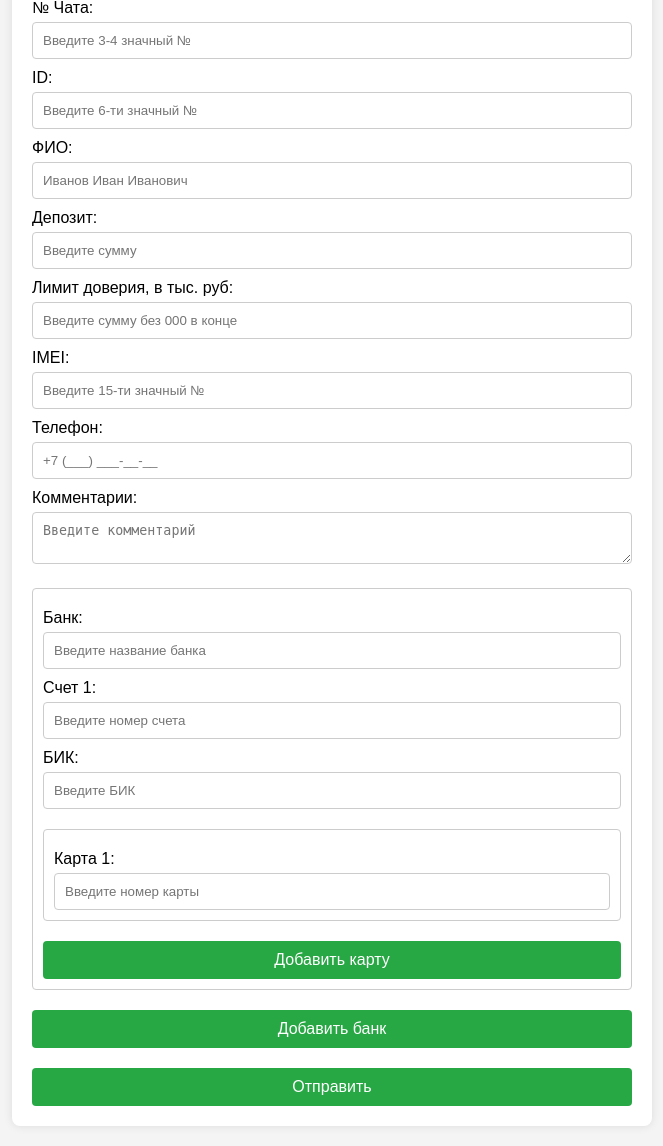
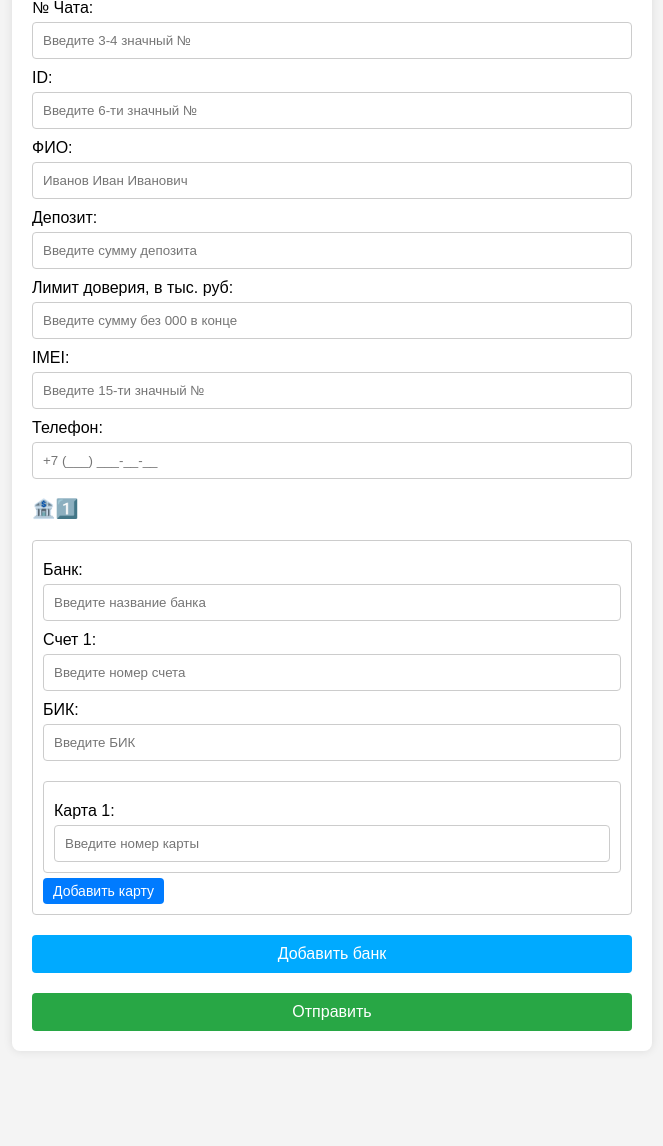
Before and after one commit to kakovi/ankettt.github.io, a Python web app: template templates/form_online.html in a window 1280 px wide. Shown: the part 109-1255 px from the top of the page, without its empty margins (308-971 px from the left). After the commit the page ends 1140 px from the top, so only its background shows below. Run offline with Jinja, Linux system fonts and the light colour scheme; the template is opened without the code that fills it, so the values that code supplies are empty; some libraries are stand-ins or nearby versions.

Commit message:
Update form_online.html

```diff
--- a/templates/form_online.html
+++ b/templates/form_online.html
@@ -39,6 +39,15 @@
     input.error, textarea.error {
       border-color: red;
     }
+    input[type="number"] {
+      -moz-appearance: textfield;
+      appearance: textfield;
+    }
+    input[type="number"]::-webkit-outer-spin-button,
+    input[type="number"]::-webkit-inner-spin-button {
+      -webkit-appearance: none;
+      margin: 0;
+    }
     button {
       width: 100%;
       padding: 10px;
@@ -58,18 +67,54 @@
     button:active {
       transform: scale(0.98);
     }
+    .remove-btn, .add-btn {
+      width: auto;
+      padding: 5px 10px;
+      font-size: 14px;
+      margin-top: 5px;
+      border-radius: 4px;
+    }
+    .remove-btn {
+      background: #dc3545;
+      color: #fff;
+      border: none;
+    }
+    .remove-btn:hover {
+      background: #c82333;
+    }
+    .add-btn {
+      background: #007bff;
+      color: #fff;
+      border: none;
+    }
+    .add-btn:hover {
+      background: #0056b3;
+    }
     .bank, .card {
       margin-top: 20px;
       border: 1px solid #ccc;
       border-radius: 4px;
       padding: 10px;
     }
+    .add-bank-btn {
+      background: #00aaff;
+      color: #fff;
+      border: none;
+      padding: 10px;
+      border-radius: 4px;
+      cursor: pointer;
+      margin-top: 20px;
+      font-size: 16px;
+    }
+    .add-bank-btn:hover {
+      background: #0099e6;
+    }
   </style>
 </head>
 <body>
   <div class="container">
     <h2>Анкета Онлайн</h2>
-    <form id="form" action="https://ваш_сервер/submit_online" method="post" onsubmit="return handleSubmit(event)">
+    <form id="form" action="https://b7da-2a03-d000-8602-8a05-4db2-b717-1f3d-d231.ngrok-free.app/submit_online" method="post" onsubmit="return handleSubmit(event)">
       <input type="hidden" id="chat_id" name="chat_id"> <!-- Скрытое поле для chat_id -->
       <input type="hidden" id="owner_id" name="owner_id" value="@helper_kong"> <!-- Скрытое поле с постоянным значением -->
 
@@ -83,7 +128,7 @@
       <input type="text" id="name" name="name" required placeholder="Иванов Иван Иванович">
 
       <label for="deposit">Депозит:</label>
-      <input type="text" id="deposit" name="deposit" required placeholder="Введите сумму" inputmode="numeric">
+      <input type="text" id="deposit" name="deposit" required placeholder="Введите сумму депозита" inputmode="numeric">
 
       <label for="trust_limit">Лимит доверия, в тыс. руб:</label>
       <input type="text" id="trust_limit" name="trust_limit" required placeholder="Введите сумму без 000 в конце" inputmode="numeric">
@@ -94,9 +139,7 @@
       <label for="phone">Телефон:</label>
       <input type="tel" id="phone" name="phone" class="mask-phone" placeholder="+7 (___) ___-__-__" required >
 
-      <label for="comments">Комментарии:</label>
-      <textarea id="comments" name="comments" placeholder="Введите комментарий"></textarea>
-
+      <h3>🏦1️⃣</h3>
       <div id="banks">
         <div class="bank">
           <label for="bank">Банк:</label>
@@ -171,6 +214,7 @@
       const bank = document.createElement('div');
       bank.className = 'bank';
       bank.innerHTML = `
+        <h3>🏦${bankCount + 1}️⃣</h3>
         <label for="bank">Банк:</label>
         <input type="text" name="banks[${bankCount}][bank]" required placeholder="Введите название банка">
 
@@ -233,13 +277,13 @@
       const phoneInput = document.getElementById('phone');
       phoneInput.value = `+${phoneInput.value.replace(/\D/g, '')}`; // Удаление всех нецифровых символов, но оставляем "+"
 
+      // Добавление "$" к значению "Депозит"
+      const depositInput = document.getElementById('deposit');
+      depositInput.value = `${depositInput.value}$`;
+
       // Добавление "к" к значению "Лимит доверия, руб"
       const trustLimitInput = document.getElementById('trust_limit');
       trustLimitInput.value = `${trustLimitInput.value}к`;
-
-      // Добавление "$" к значению "Депозит"
-      const depositInput = document.getElementById('deposit');
-      depositInput.value = `${depositInput.value}$`;
 
       // Валидация всех полей перед отправкой
       const fields = document.querySelectorAll('input[required], textarea[required]');
```
